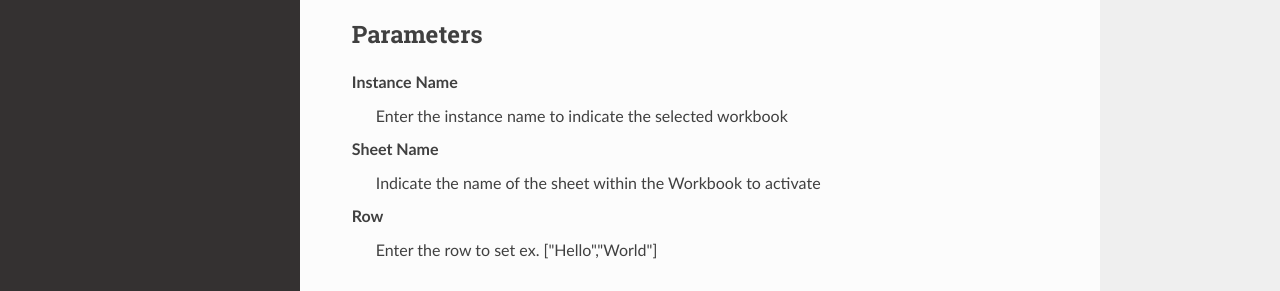
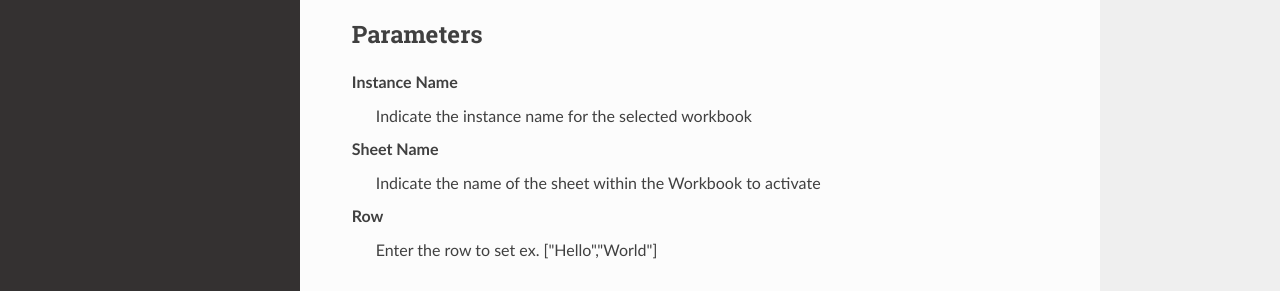
Before and after one commit to stupidmankind/BYpassDoc, a Sphinx documentation site: the page built from docs/source/commands/excelappendrow.rst, in a window 1280 px wide and 900 px high. Shown: the part 374-665 px from the top of the window. Built offline with Sphinx 7.4.7 and the Read the Docs theme 2.0.0, drawn with Linux system fonts in a browser that asks for light colours.

Commit message:
Update excelappendrow.rst
Edit description

```diff
--- a/docs/source/commands/excelappendrow.rst
+++ b/docs/source/commands/excelappendrow.rst
@@ -14,7 +14,7 @@ Parameters
 ----------
 
 **Instance Name**
-	Enter the instance name to indicate the selected workbook
+	Indicate the instance name for the selected workbook
 
 **Sheet Name**
 	Indicate the name of the sheet within the Workbook to activate
```
